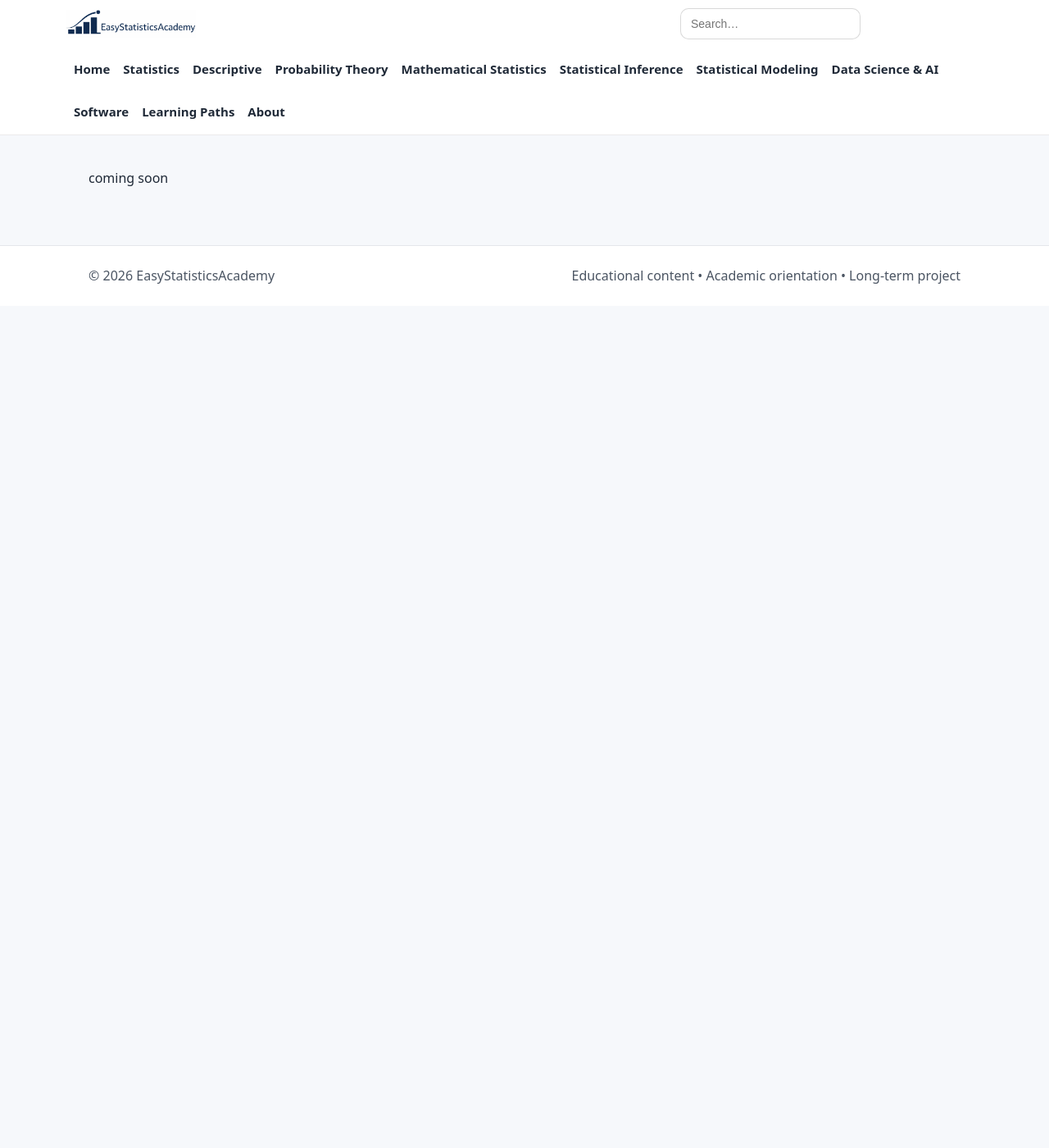
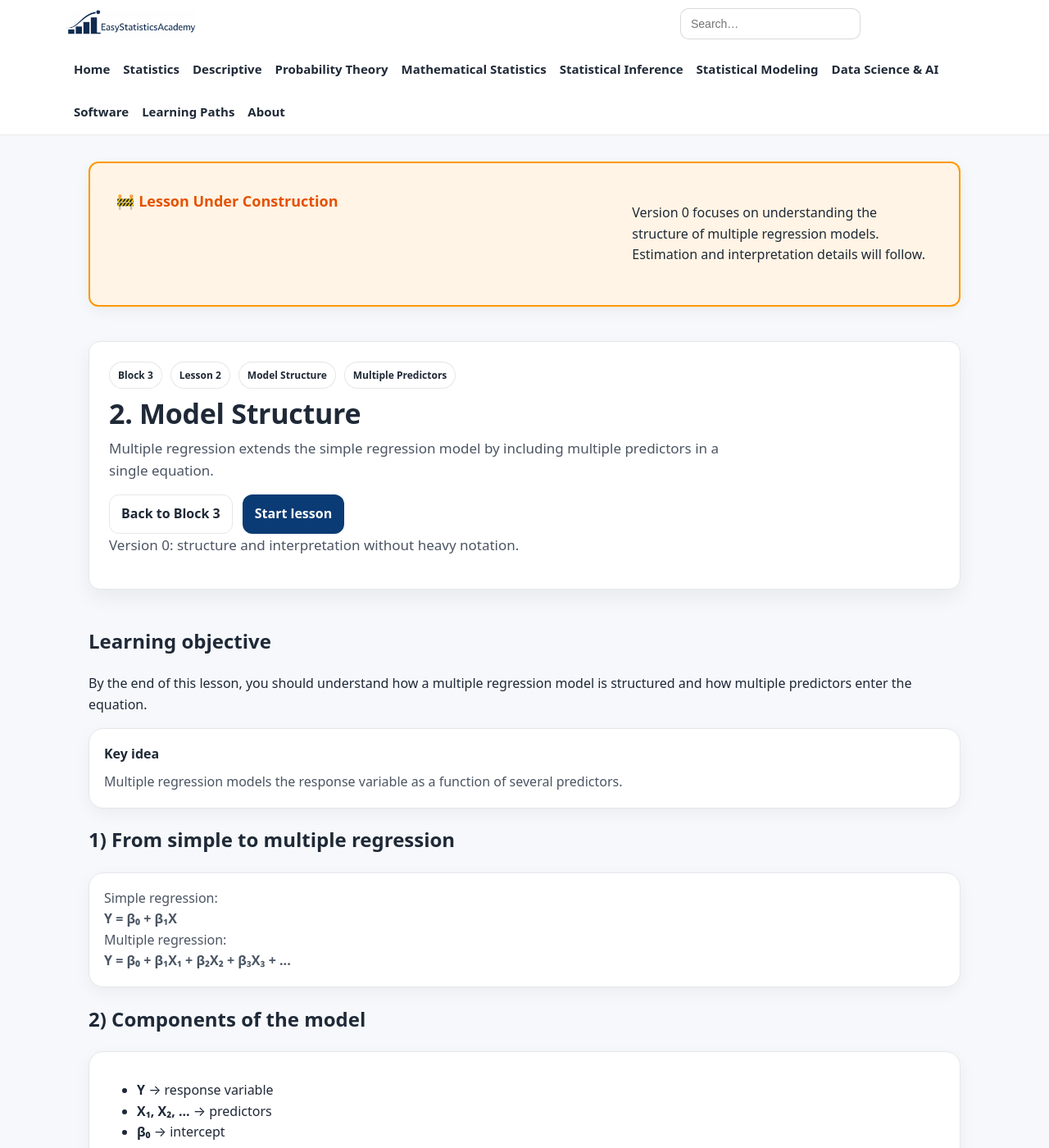
Before and after one commit to ammar-homaida-statistics/easystatisticsacademy, a Jekyll site: the page built from modeling/multiple-regression/model-structure/index.md, in a window 1280 px wide and 1400 px high. Shown: the whole window at 82% size. Built offline with Jekyll 4.4.1, drawn with Linux system fonts in a browser that asks for light colours; our own code applies the rules of GitHub Pages for plain Markdown files; some of the changed text lies outside the part shown.

Commit message:
Add lesson content

```diff
--- a/modeling/multiple-regression/model-structure/index.md
+++ b/modeling/multiple-regression/model-structure/index.md
@@ -1 +1,170 @@
-coming soon
+---
+layout: default
+title: 2. Model Structure
+permalink: /modeling/multiple-regression/model-structure/
+sidebar: false
+---
+
+<!-- UNDER CONSTRUCTION -->
+<section class="section section-slim">
+  <div class="callout" style="background:#fff4e5; border:2px solid #ff9800; padding:2rem; border-radius:12px;">
+    <h2 style="color:#e65100;">🚧 Lesson Under Construction</h2>
+    <p>
+      Version 0 focuses on understanding the structure of multiple regression models.
+      Estimation and interpretation details will follow.
+    </p>
+  </div>
+</section>
+
+<!-- ✅ Update last visited lesson -->
+<script>
+(function () {
+  localStorage.setItem("esa_continue_modeling_mr_lesson_v0", JSON.stringify({
+    url: "/modeling/multiple-regression/model-structure/",
+    label: "Lesson 2 — Model Structure",
+    ts: Date.now()
+  }));
+})();
+</script>
+
+<!-- HERO -->
+<section class="hero hero-section">
+  <div class="hero-card">
+
+    <div class="badge-row">
+      <span class="badge">Block 3</span>
+      <span class="badge">Lesson 2</span>
+      <span class="badge">Model Structure</span>
+      <span class="badge">Multiple Predictors</span>
+    </div>
+
+    <h1>2. Model Structure</h1>
+
+    <p class="lead">
+      Multiple regression extends the simple regression model by including
+      multiple predictors in a single equation.
+    </p>
+
+    <div class="hero-actions">
+      <a class="btn btn-outline" href="/modeling/multiple-regression/">Back to Block 3</a>
+      <a class="btn" href="#lesson">Start lesson</a>
+    </div>
+
+    <p class="muted-mini">
+      Version 0: structure and interpretation without heavy notation.
+    </p>
+
+  </div>
+</section>
+
+<!-- LESSON -->
+<section class="section" id="lesson">
+
+  <h2>Learning objective</h2>
+  <p>
+    By the end of this lesson, you should understand how a multiple regression model is structured
+    and how multiple predictors enter the equation.
+  </p>
+
+  <div class="card">
+    <h3>Key idea</h3>
+    <p>
+      Multiple regression models the response variable as a function of several predictors.
+    </p>
+  </div>
+
+  <h2>1) From simple to multiple regression</h2>
+  <div class="card">
+    <p>
+      Simple regression:
+    </p>
+    <p><strong>Y = β₀ + β₁X</strong></p>
+
+    <p>
+      Multiple regression:
+    </p>
+    <p><strong>Y = β₀ + β₁X₁ + β₂X₂ + β₃X₃ + ...</strong></p>
+  </div>
+
+  <h2>2) Components of the model</h2>
+  <div class="card">
+    <ul>
+      <li><strong>Y</strong> → response variable</li>
+      <li><strong>X₁, X₂, ...</strong> → predictors</li>
+      <li><strong>β₀</strong> → intercept</li>
+      <li><strong>β₁, β₂, ...</strong> → coefficients</li>
+    </ul>
+  </div>
+
+  <h2>3) Interpretation of coefficients (preview)</h2>
+  <div class="card">
+    <p>
+      Each coefficient represents the effect of a predictor on Y,
+      holding other variables constant.
+    </p>
+  </div>
+
+  <h2>4) Why “holding others constant” matters</h2>
+  <div class="card">
+    <p>
+      In multiple regression, predictors may be related to each other.
+      The model separates their individual contributions.
+    </p>
+  </div>
+
+  <h2>5) Linear structure</h2>
+  <div class="card">
+    <p>
+      The model is linear in the coefficients (β's),
+      even if predictors themselves are transformed.
+    </p>
+  </div>
+
+  <h2>6) Flexibility of the model</h2>
+  <div class="card">
+    <ul>
+      <li>Can include many predictors</li>
+      <li>Can include transformed variables</li>
+      <li>Can represent complex relationships</li>
+    </ul>
+  </div>
+
+  <h2>7) Limitations</h2>
+  <div class="card">
+    <ul>
+      <li>Too many predictors can lead to overfitting</li>
+      <li>Interpretation becomes more complex</li>
+      <li>Requires careful variable selection</li>
+    </ul>
+  </div>
+
+  <h2>8) Why this matters</h2>
+  <div class="card">
+    <p>
+      Understanding the model structure is essential before interpreting coefficients
+      or making conclusions.
+    </p>
+  </div>
+
+  <div class="card">
+    <h3>Outcome of this lesson</h3>
+    <ul>
+      <li>Write the multiple regression equation</li>
+      <li>Identify model components</li>
+      <li>Understand how predictors enter the model</li>
+      <li>Understand the role of coefficients</li>
+      <li>Prepare for adjusted effects interpretation</li>
+    </ul>
+  </div>
+
+  <div class="card">
+    <h3>Next step</h3>
+    <p>
+      Now we interpret coefficients correctly in the presence of multiple predictors.
+    </p>
+    <a class="btn" href="/modeling/multiple-regression/adjusted-effects/">
+      Next lesson: Adjusted Effects →
+    </a>
+  </div>
+
+</section>
```
